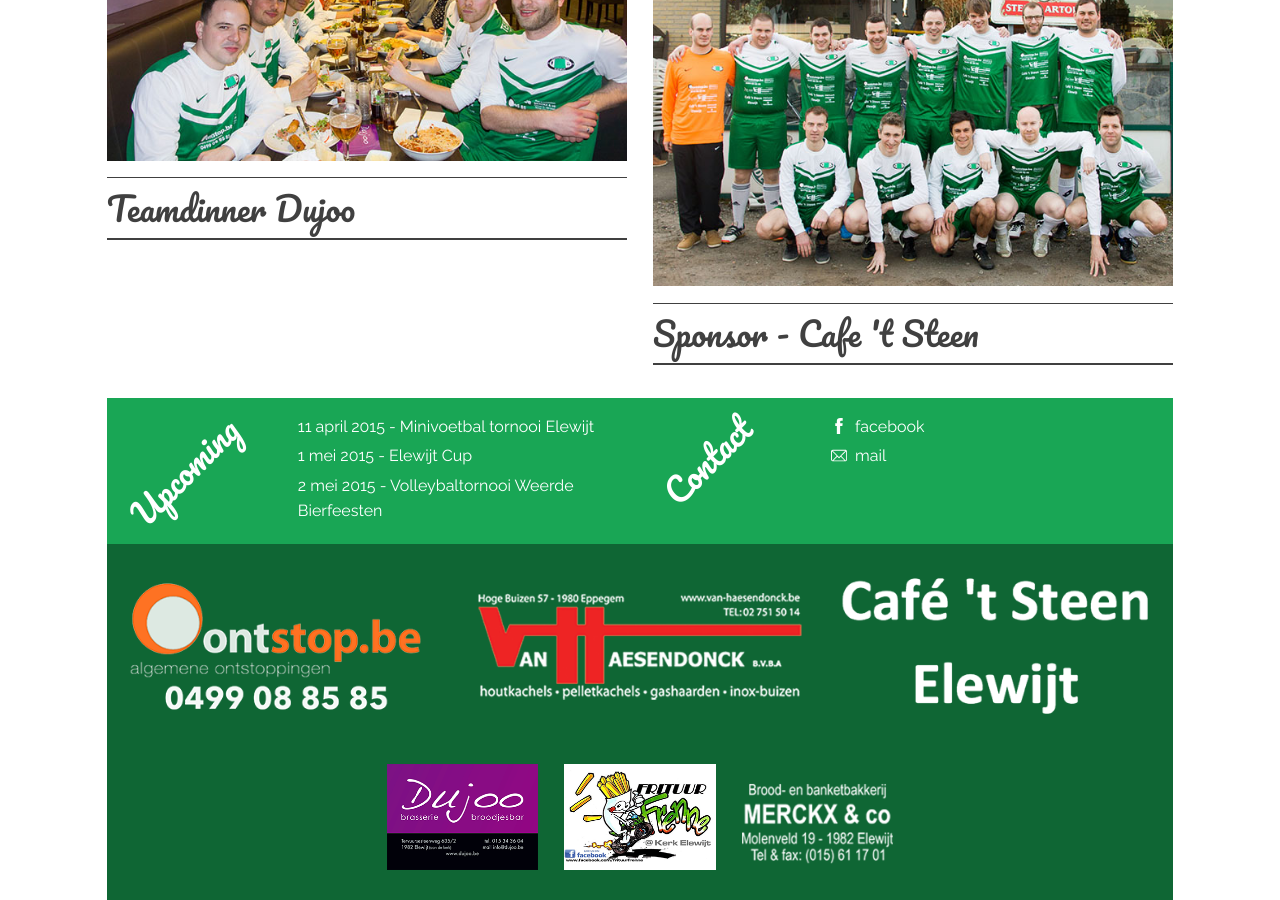
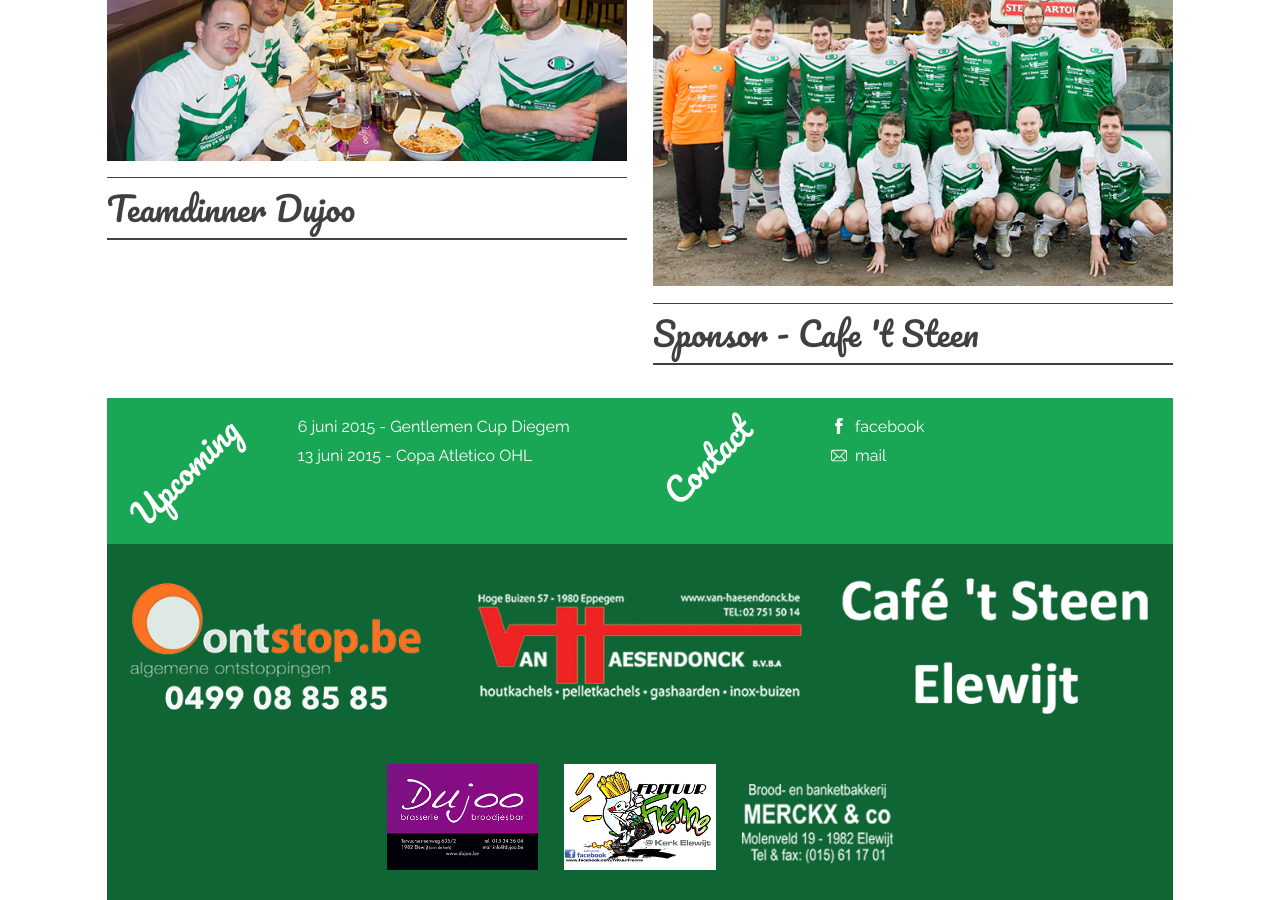
Before and after one commit to soniCaH/toogkletsers.be, a Jekyll site: the page built from index.html, in a window 1280 px wide and 900 px high, scrolled down 3961 px. Built offline with Jekyll 4.4.1, drawn with Linux system fonts in a browser that asks for light colours.

Commit message:
Footer events

```diff
--- a/_includes/footer.html
+++ b/_includes/footer.html
@@ -8,16 +8,12 @@
         <div class="medium-8 columns">
           <ul>
             <li itemscope itemtype="http://schema.org/Event">
-              <span itemprop="startDate" content="2015-04-11">11 april 2015</span> -
-              <span itemprop="name">Minivoetbal tornooi Elewijt</span>
+              <span itemprop="startDate" content="2015-06-06">6 juni 2015</span> -
+              <span itemprop="name">Gentlemen Cup Diegem</span>
             </li>
             <li itemscope itemtype="http://schema.org/Event">
-              <span itemprop="startDate" content="2015-05-01">1 mei 2015</span> -
-              <span itemprop="name">Elewijt Cup</span>
-            </li>
-            <li itemscope itemtype="http://schema.org/Event">
-              <span itemprop="startDate" content="2015-05-02">2 mei 2015</span> -
-              <span itemprop="name">Volleybaltornooi Weerde Bierfeesten</span>
+              <span itemprop="startDate" content="2015-06-13">13 juni 2015</span> -
+              <span itemprop="name">Copa Atletico OHL</span>
             </li>
           </ul>
         </div>
```
